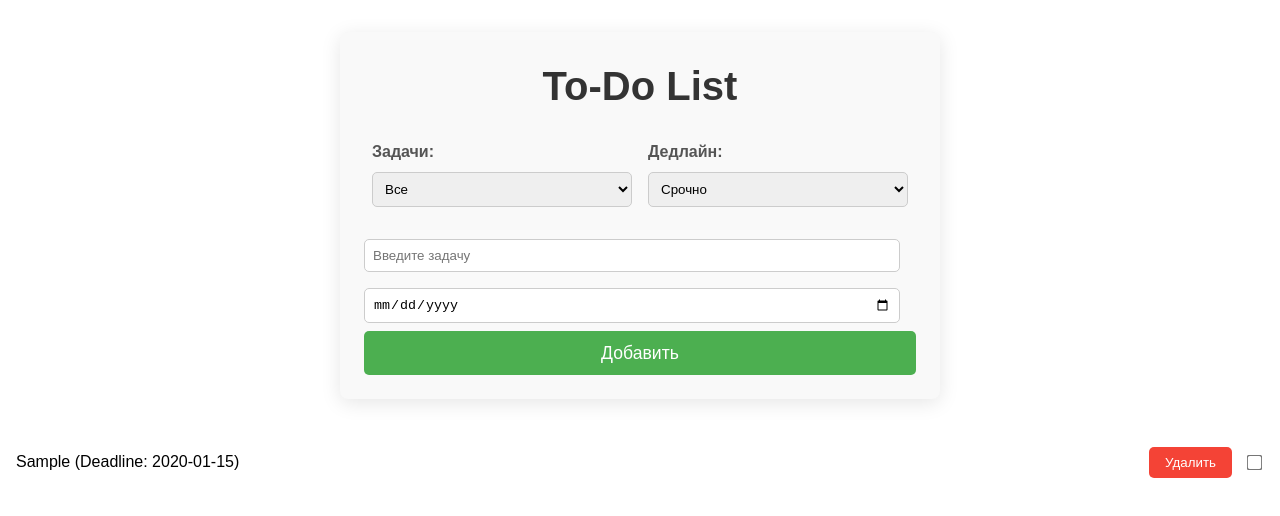
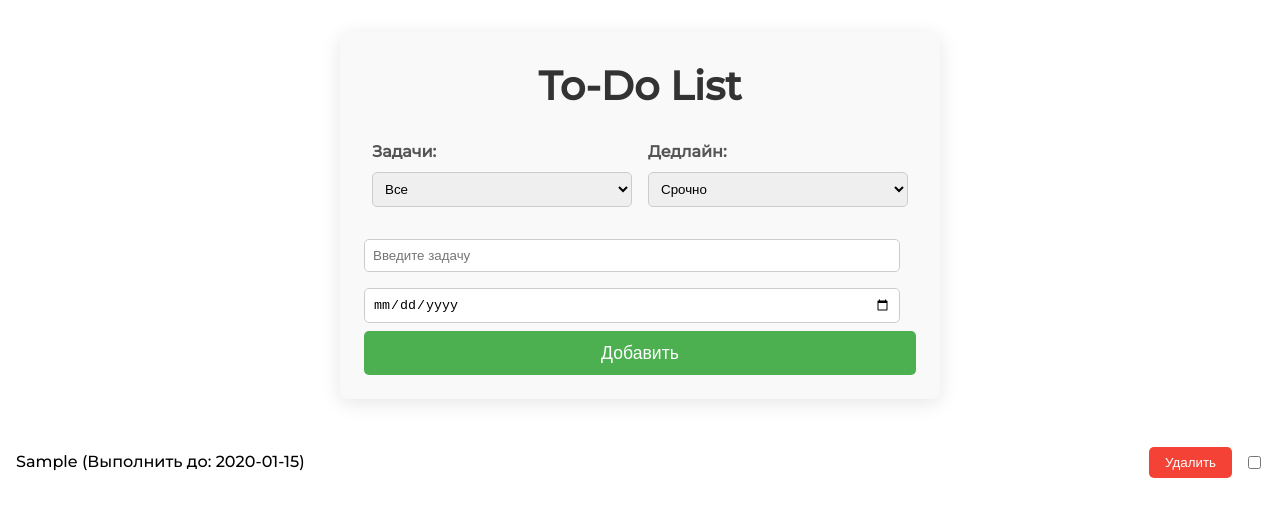
Before and after one commit to belovdima/PROJECTS, a React (Vite) app in the folder To-Do-List/: page / in a window 1280 px wide. Both pictures are taken after typing "Sample", "2020-01-15" into the empty fields and a click on the button "Добавить". Shown: the top 516 px of the page. Built offline with nearby package versions, Linux system fonts and the light colour scheme.

Commit message:
added css

```diff
--- a/To-Do-List/src/components/List..tsx
+++ b/To-Do-List/src/components/List..tsx
@@ -12,12 +12,11 @@ interface Task {
 }
 
 export const List = () => {
-    const [newTask, setNewTask] = useState(""); // Для описания задачи
-    const [newDeadline, setNewDeadline] = useState(""); // Для дедлайна
+    const [newTask, setNewTask] = useState("");
+    const [newDeadline, setNewDeadline] = useState("");
     const tasks = useSelector((state: RootState) => state.tasks);
     const dispatch = useDispatch();
 
-    // состояния для фильтров
     const [status, setStatus] = useState("all");
     const [deadline, setDeadline] = useState("old");
 
@@ -27,7 +26,7 @@ export const List = () => {
         } else if (status === "notcompleted") {
             return !task.completed;
         }
-        return true; // "all" - возвращаем все задачи
+        return true;
     });
 
     const sortedByDeadline = filteredTasks.sort((a, b) => {
@@ -35,9 +34,9 @@ export const List = () => {
         const dateB = new Date(b.deadline);
 
         if (deadline === "new") {
-            return dateB.getTime() - dateA.getTime(); // Новые задачи будут выше
+            return dateB.getTime() - dateA.getTime();
         } else {
-            return dateA.getTime() - dateB.getTime(); // Старые задачи будут выше
+            return dateA.getTime() - dateB.getTime();
         }
     });
 
@@ -46,7 +45,7 @@ export const List = () => {
     };
 
     const handleDeadlineChange = (e: React.ChangeEvent<HTMLInputElement>) => {
-        setNewDeadline(e.target.value); // Устанавливаем значение дедлайна
+        setNewDeadline(e.target.value);
     };
 
     const handleAddTask = () => {
@@ -133,8 +132,10 @@ export const List = () => {
                                     ? "taskStatus completed"
                                     : "taskStatus"
                             }>
-                            {task.description} (Deadline:{" "}
-                            {task.deadline || "None"})
+                            {task.description}
+                            {task.deadline && task.deadline !== "None" && (
+                                <> (Выполнить до: {task.deadline})</>
+                            )}
                         </span>
                         {task.completed && task.completionTime && (
                             <span className="completedTime">
--- a/To-Do-List/src/redux/tasksSlice.ts
+++ b/To-Do-List/src/redux/tasksSlice.ts
@@ -27,7 +27,7 @@ const taskSlice = createSlice({
                 task.completed = !task.completed;
                 task.completionTime = task.completed
                     ? new Date().toISOString()
-                    : null; // Устанавливаем время выполнения
+                    : null;
             }
         },
     },
--- a/To-Do-List/src/styles/css/styles.css
+++ b/To-Do-List/src/styles/css/styles.css
@@ -166,20 +166,15 @@ a:active {
   text-decoration: none;
 }
 
+@font-face {
+  font-family: Roboto;
+  font-style: normal;
+  font-weight: 500;
+  src: url(/src/assets/fonts/Montserrat-Medium.woff2);
+}
 html,
 body {
-  width: 100%;
-  height: 100%;
-  padding: 0;
-  margin: 0;
-  font-family: Arial, sans-serif;
-}
-
-*,
-*::before,
-*::after {
-  -webkit-box-sizing: border-box;
-          box-sizing: border-box;
+  font-family: Roboto, sans-serif;
 }
 
 .todoList {
@@ -190,17 +185,14 @@ body {
   background-color: #f9f9f9;
   -webkit-box-shadow: 0 4px 20px rgba(0, 0, 0, 0.1);
           box-shadow: 0 4px 20px rgba(0, 0, 0, 0.1);
-  -webkit-transition: -webkit-transform 0.3s, -webkit-box-shadow 0.3s;
-  transition: -webkit-transform 0.3s, -webkit-box-shadow 0.3s;
-  transition: transform 0.3s, box-shadow 0.3s;
-  transition: transform 0.3s, box-shadow 0.3s, -webkit-transform 0.3s, -webkit-box-shadow 0.3s;
+  -webkit-transition: -webkit-box-shadow 0.3s;
+  transition: -webkit-box-shadow 0.3s;
+  transition: box-shadow 0.3s;
+  transition: box-shadow 0.3s, -webkit-box-shadow 0.3s;
 }
 .todoList:hover {
   -webkit-box-shadow: 0 8px 40px rgba(0, 0, 0, 0.2);
           box-shadow: 0 8px 40px rgba(0, 0, 0, 0.2);
-  -webkit-transform: translateY(-5px);
-      -ms-transform: translateY(-5px);
-          transform: translateY(-5px);
 }
 
 .title {
@@ -213,6 +205,7 @@ body {
 }
 .title:hover {
   color: #4caf50;
+  text-shadow: 0 2px 2px rgba(0, 0, 0, 0.1);
 }
 
 .filters {
@@ -253,6 +246,11 @@ body {
   -webkit-box-shadow: 0 0 5px rgba(76, 175, 80, 0.5);
           box-shadow: 0 0 5px rgba(76, 175, 80, 0.5);
 }
+.filter .select:hover {
+  border-color: #4caf50;
+  -webkit-box-shadow: 0 0 5px rgba(76, 175, 80, 0.2);
+          box-shadow: 0 0 5px rgba(76, 175, 80, 0.2);
+}
 
 .input {
   width: calc(100% - 1rem);
@@ -271,6 +269,11 @@ body {
   -webkit-box-shadow: 0 0 5px rgba(76, 175, 80, 0.5);
           box-shadow: 0 0 5px rgba(76, 175, 80, 0.5);
 }
+.input:hover {
+  border-color: #4caf50;
+  -webkit-box-shadow: 0 0 5px rgba(76, 175, 80, 0.2);
+          box-shadow: 0 0 5px rgba(76, 175, 80, 0.2);
+}
 
 .addButton {
   width: 100%;
@@ -280,17 +283,22 @@ body {
   color: white;
   background-color: #4caf50;
   cursor: pointer;
-  -webkit-transition: background-color 0.3s, -webkit-transform 0.2s;
-  transition: background-color 0.3s, -webkit-transform 0.2s;
-  transition: background-color 0.3s, transform 0.2s;
-  transition: background-color 0.3s, transform 0.2s, -webkit-transform 0.2s;
+  -webkit-transition: background-color 0.3s, -webkit-box-shadow 0.2s;
+  transition: background-color 0.3s, -webkit-box-shadow 0.2s;
+  transition: background-color 0.3s, box-shadow 0.2s;
+  transition: background-color 0.3s, box-shadow 0.2s, -webkit-box-shadow 0.2s;
   font-size: 1.1rem;
 }
 .addButton:hover {
   background-color: #3d8b40;
-  -webkit-transform: translateY(-2px);
-      -ms-transform: translateY(-2px);
-          transform: translateY(-2px);
+  -webkit-box-shadow: 0 4px 10px rgba(0, 0, 0, 0.2);
+          box-shadow: 0 4px 10px rgba(0, 0, 0, 0.2);
+}
+.addButton:active {
+  background-color: #3b8a38;
+  -webkit-transform: scale(0.98);
+      -ms-transform: scale(0.98);
+          transform: scale(0.98);
 }
 
 .tasks {
@@ -315,8 +323,8 @@ body {
 }
 .tasks .task:hover {
   background-color: #f1f1f1;
-  -webkit-box-shadow: 0 4px 10px rgba(0, 0, 0, 0.1);
-          box-shadow: 0 4px 10px rgba(0, 0, 0, 0.1);
+  -webkit-box-shadow: 0 2px 5px rgba(0, 0, 0, 0.1);
+          box-shadow: 0 2px 5px rgba(0, 0, 0, 0.1);
 }
 .tasks .task:last-child {
   border-bottom: none;
@@ -345,16 +353,21 @@ body {
   color: white;
   background-color: #f44336;
   cursor: pointer;
-  -webkit-transition: background-color 0.3s, -webkit-transform 0.2s;
-  transition: background-color 0.3s, -webkit-transform 0.2s;
-  transition: background-color 0.3s, transform 0.2s;
-  transition: background-color 0.3s, transform 0.2s, -webkit-transform 0.2s;
+  -webkit-transition: background-color 0.3s, -webkit-box-shadow 0.2s;
+  transition: background-color 0.3s, -webkit-box-shadow 0.2s;
+  transition: background-color 0.3s, box-shadow 0.2s;
+  transition: background-color 0.3s, box-shadow 0.2s, -webkit-box-shadow 0.2s;
 }
 .tasks .task .deleteButton:hover {
   background-color: #ea1c0d;
-  -webkit-transform: translateY(-2px);
-      -ms-transform: translateY(-2px);
-          transform: translateY(-2px);
+  -webkit-box-shadow: 0 2px 5px rgba(0, 0, 0, 0.2);
+          box-shadow: 0 2px 5px rgba(0, 0, 0, 0.2);
+}
+.tasks .task .deleteButton:active {
+  background-color: #d12c2e;
+  -webkit-transform: scale(0.98);
+      -ms-transform: scale(0.98);
+          transform: scale(0.98);
 }
 .tasks .task .checkbox {
   margin-left: 1rem;
@@ -363,12 +376,16 @@ body {
   transition: -webkit-transform 0.2s;
   transition: transform 0.2s;
   transition: transform 0.2s, -webkit-transform 0.2s;
+}
+.tasks .task .checkbox:hover {
   -webkit-transform: scale(1.2);
       -ms-transform: scale(1.2);
           transform: scale(1.2);
+  -webkit-filter: brightness(1.2);
+          filter: brightness(1.2);
 }
-.tasks .task .checkbox:hover {
-  -webkit-transform: scale(1.3);
-      -ms-transform: scale(1.3);
-          transform: scale(1.3);
+.tasks .task .checkbox:active {
+  -webkit-transform: scale(1.1);
+      -ms-transform: scale(1.1);
+          transform: scale(1.1);
 }
--- a/To-Do-List/src/styles/scss/_List.scss
+++ b/To-Do-List/src/styles/scss/_List.scss
@@ -1,19 +1,16 @@
 @charset "UTF-8";
+
+@font-face {
+    font-family: Roboto;
+    font-style: normal;
+    font-weight: 500;
+    src: url(/src/assets/fonts/Montserrat-Medium.woff2);
+}
 
 // Нормализация
 html,
 body {
-    width: 100%;
-    height: 100%;
-    padding: 0;
-    margin: 0;
-    font-family: Arial, sans-serif;
-}
-
-*,
-*::before,
-*::after {
-    box-sizing: border-box;
+    font-family: Roboto, sans-serif;
 }
 
 // Основные стили
@@ -24,11 +21,10 @@ body {
     border-radius: 8px;
     background-color: #f9f9f9;
     box-shadow: 0 4px 20px rgba(0, 0, 0, 0.1);
-    transition: transform 0.3s, box-shadow 0.3s;
+    transition: box-shadow 0.3s;
 
     &:hover {
         box-shadow: 0 8px 40px rgba(0, 0, 0, 0.2);
-        transform: translateY(-5px);
     }
 }
 
@@ -41,6 +37,7 @@ body {
 
     &:hover {
         color: #4caf50;
+        text-shadow: 0 2px 2px rgba(0, 0, 0, 0.1);
     }
 }
 
@@ -73,6 +70,11 @@ body {
             outline: none;
             box-shadow: 0 0 5px rgba(76, 175, 80, 0.5);
         }
+
+        &:hover {
+            border-color: #4caf50;
+            box-shadow: 0 0 5px rgba(76, 175, 80, 0.2);
+        }
     }
 }
 
@@ -89,6 +91,11 @@ body {
         outline: none;
         box-shadow: 0 0 5px rgba(76, 175, 80, 0.5);
     }
+
+    &:hover {
+        border-color: #4caf50;
+        box-shadow: 0 0 5px rgba(76, 175, 80, 0.2);
+    }
 }
 
 .addButton {
@@ -99,12 +106,17 @@ body {
     color: white;
     background-color: #4caf50;
     cursor: pointer;
-    transition: background-color 0.3s, transform 0.2s;
+    transition: background-color 0.3s, box-shadow 0.2s;
     font-size: 1.1rem;
 
     &:hover {
         background-color: #3d8b40;
-        transform: translateY(-2px);
+        box-shadow: 0 4px 10px rgba(0, 0, 0, 0.2);
+    }
+
+    &:active {
+        background-color: #3b8a38;
+        transform: scale(0.98);
     }
 }
 
@@ -121,7 +133,7 @@ body {
 
         &:hover {
             background-color: #f1f1f1;
-            box-shadow: 0 4px 10px rgba(0, 0, 0, 0.1);
+            box-shadow: 0 2px 5px rgba(0, 0, 0, 0.1);
         }
 
         &:last-child {
@@ -152,11 +164,16 @@ body {
             color: white;
             background-color: #f44336;
             cursor: pointer;
-            transition: background-color 0.3s, transform 0.2s;
+            transition: background-color 0.3s, box-shadow 0.2s;
 
             &:hover {
                 background-color: #ea1c0d;
-                transform: translateY(-2px);
+                box-shadow: 0 2px 5px rgba(0, 0, 0, 0.2);
+            }
+
+            &:active {
+                background-color: #d12c2e;
+                transform: scale(0.98);
             }
         }
 
@@ -164,10 +181,14 @@ body {
             margin-left: 1rem;
             cursor: pointer;
             transition: transform 0.2s;
-            transform: scale(1.2);
 
             &:hover {
-                transform: scale(1.3);
+                transform: scale(1.2);
+                filter: brightness(1.2);
+            }
+
+            &:active {
+                transform: scale(1.1);
             }
         }
     }
```
Also changed, not shown: To-Do-List/src/assets/fonts/Montserrat-Medium.woff2 (added).
